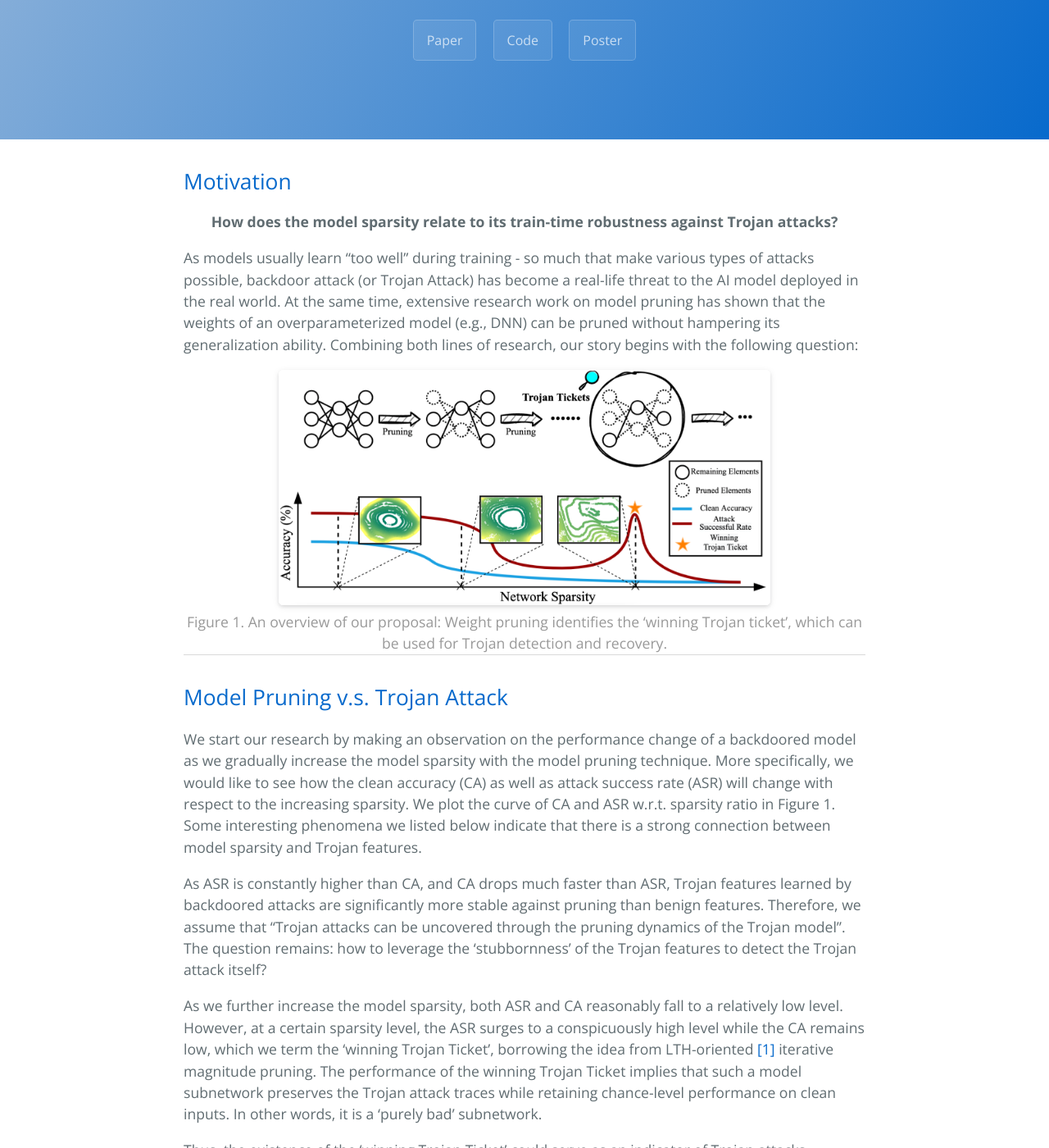
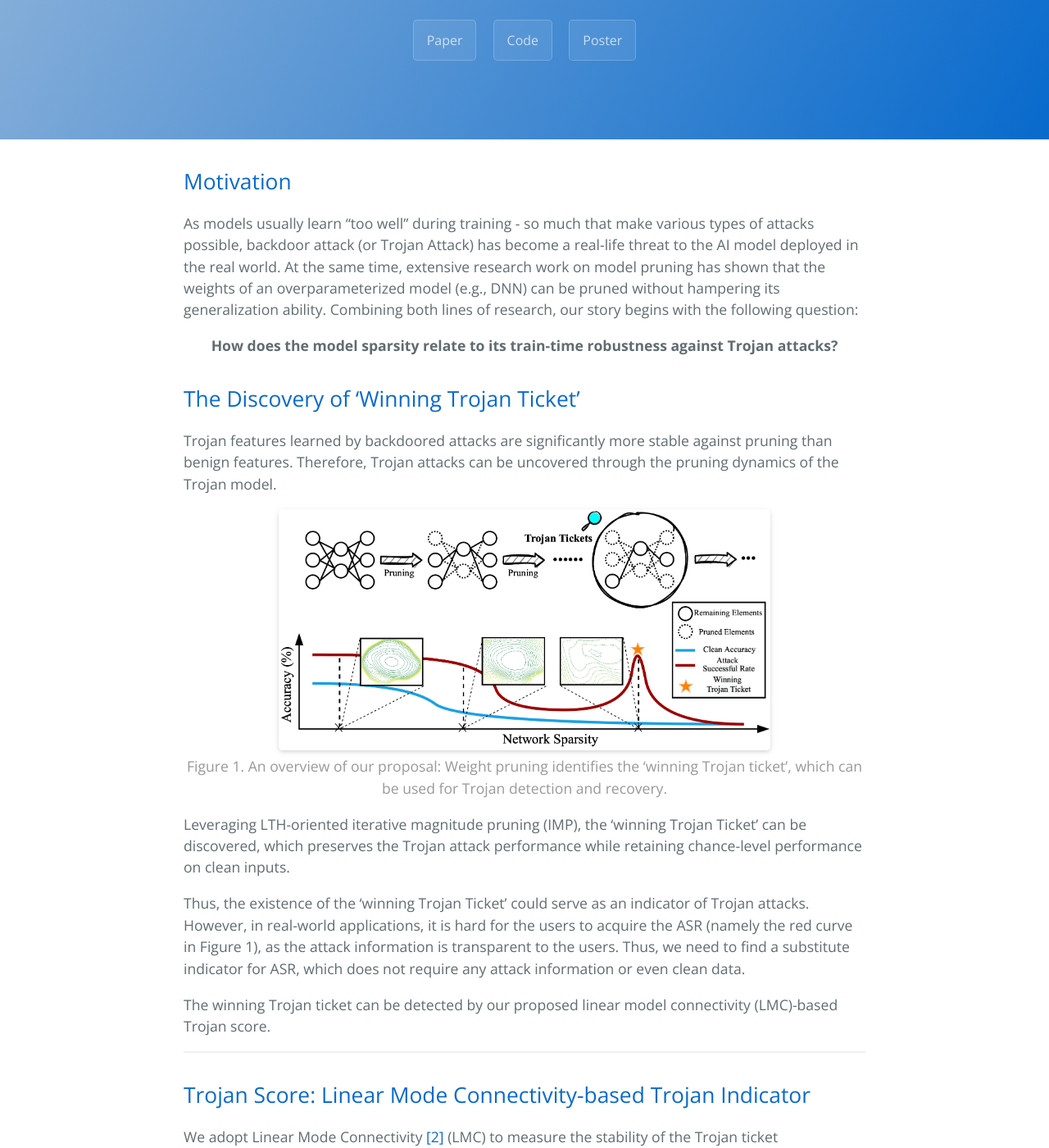
Before and after one commit to InnocentHotDog/test_post, a Jekyll site: the page built from posts/backdoor_cvpr22.md, in a window 1280 px wide and 1400 px high, scrolled down 461 px. Shown: the whole window at 82% size. Built offline with Jekyll 4.4.1, drawn with Linux system fonts in a browser that asks for light colours; formulas are drawn with MathJax 3; a script that is not in the unit is left out; some of the changed text lies outside the part shown.

Commit message:
refactor

````diff
--- a/_layouts/paper.html
+++ b/_layouts/paper.html
@@ -2,7 +2,7 @@
 <html lang="{{ site.lang | default: "en-US" }}">
   <head>
 
-
+    <link rel="shortcut icon" type="image/x-icon" href="{{ site.url }}{{ site.baseurl }}/images/favicon.ico">
     <link rel="preconnect" href="https://fonts.gstatic.com">
     <link rel="preload" href="https://fonts.googleapis.com/css?family=Open+Sans:400,700&display=swap" as="style" type="text/css" crossorigin>
     <meta name="viewport" content="width=device-width, initial-scale=1">
@@ -37,14 +37,12 @@
 
       <footer class="site-footer">
         <center>
-            {% if page.maintainer %}
+              <script type="text/javascript" id="clstr_globe" src="//clustrmaps.com/globe.js?w=150&d=TYai0XCoTewd2PjwgwCME3t_ufoIcL1VJH0Y31jPsAA"></script>
+              <br>
+              <br>
+              {% if page.maintainer %}
             <span class="site-footer-credits">This page is maintained by @{{page.maintainer}}. &copy; Copyright 2022 OPTML</span>
             {% endif %}
-            <br>
-            <br>
-              <center>
-                <script type="text/javascript" id="clstr_globe" src="//clustrmaps.com/globe.js?w=150&d=TYai0XCoTewd2PjwgwCME3t_ufoIcL1VJH0Y31jPsAA"></script>
-              </center>
         </center>
       </footer>
     </main>
--- a/posts/backdoor_cvpr22.md
+++ b/posts/backdoor_cvpr22.md
@@ -18,6 +18,8 @@ paper: "https://www.google.com"
 
 ## Motivation
 
+As models usually learn "too well" during training - so much that make various types of attacks possible, backdoor attack (or Trojan Attack) has become a real-life threat to the AI model deployed in the real world. At the same time, extensive research work on model pruning has shown that the weights of an overparameterized model (e.g., DNN) can be pruned without hampering its generalization ability. Combining both lines of research, our story begins with the following question:
+
 <center>
 <b>
 
@@ -26,54 +28,98 @@ How does the model sparsity relate to its train-time robustness against Trojan a
 </b>
 </center>
 
-As models usually learn "too well" during training - so much that make various types of attacks possible, backdoor attack (or Trojan Attack) has become a real-life threat to the AI model deployed in the real world. At the same time, extensive research work on model pruning has shown that the weights of an overparameterized model (e.g., DNN) can be pruned without hampering its generalization ability. Combining both lines of research, our story begins with the following question:
+## The Discovery of 'Winning Trojan Ticket'
+
+Trojan features learned by backdoored attacks are significantly more stable against pruning than benign features. Therefore, Trojan attacks can be uncovered through the pruning dynamics of the Trojan model.
 
 <center>
     <img style="border-radius: 0.3125em;
     box-shadow: 0 2px 4px 0 rgba(34,36,38,.12),0 2px 10px 0 rgba(34,36,38,.08);"
     src="{{ site.url }}{{ site.baseurl }}/images/postpic/backdoor_cvpr22/overview.png" width="600">
     <br>
-    <div style="color:orange; border-bottom: 1px solid #d9d9d9;
+    <div style="color:orange;
     display: inline-block;
-    color: #999; font-size:18px；
+    color: #999; font-size:16px；
     padding: 2px;">Figure 1. An overview of our proposal: Weight pruning identifies the ‘winning Trojan ticket’, which can be used for Trojan detection and recovery.</div>
 </center>
 
-## Model Pruning v.s. Trojan Attack
-
-We start our research by making an observation on the performance change of a backdoored model as we gradually increase the model sparsity with the model pruning technique. More specifically, we would like to see how the clean accuracy (CA) as well as attack success rate (ASR) will change with respect to the increasing sparsity. We plot the curve of CA and ASR w.r.t. sparsity ratio in Figure 1. Some interesting phenomena we listed below indicate that there is a strong connection between model sparsity and Trojan features.
-
-As ASR is constantly higher than CA, and CA drops much faster than ASR, Trojan features learned by backdoored attacks are significantly more stable against pruning than benign features. Therefore, we assume that "Trojan attacks can be uncovered through the pruning dynamics of the Trojan model". The question remains: how to leverage the 'stubbornness' of the Trojan features to detect the Trojan attack itself?
-
-As we further increase the model sparsity, both ASR and CA reasonably fall to a relatively low level. However, at a certain sparsity level, the ASR surges to a conspicuously high level while the CA remains low, which we term the 'winning Trojan Ticket', borrowing the idea from LTH-oriented [\[1\]](#refer-anchor-1) iterative magnitude pruning. The performance of the winning Trojan Ticket implies that such a model subnetwork preserves the Trojan attack traces while retaining chance-level performance on clean inputs. In other words, it is a 'purely bad' subnetwork.
+Leveraging LTH-oriented iterative magnitude pruning (IMP), the ‘winning Trojan Ticket’ can be discovered, which preserves the Trojan attack performance while retaining chance-level performance on clean inputs.
 
 Thus, the existence of the 'winning Trojan Ticket' could serve as an indicator of Trojan attacks. However, in real-world applications, it is hard for the users to acquire the ASR (namely the red curve in Figure 1), as the attack information is transparent to the users. Thus, we need to find a substitute indicator for ASR, which does not require any attack information or even clean data.
+
+The winning Trojan ticket can be detected by our proposed linear model connectivity (LMC)-based Trojan score.
 
 ---
 
 ## Trojan Score: Linear Mode Connectivity-based Trojan Indicator
 
-We adopt Linear Mode Connectivity [\[2\]](#refer-anchor-2) (LMC) to measure the stability of the Trojan ticket
+We adopt Linear Mode Connectivity [\[2\]](#refer-anchor-2) (LMC) to measure the stability of the Trojan ticket $$\phi := (m \odot \theta)$$ v.s. the $$k$$-step finetuned Trojan ticket $$\phi := (m \odot \theta^{(k)})$$.
+
+We define the Trojan Score as
 
 $$
     \mathcal{S}_{Trojan} = \max_{\alpha \in [0, 1]} \mathcal{E} (\alpha \phi - (1 - \alpha)\phi_{k}) - \frac{\mathcal{\phi} - \mathcal{\phi_k}}{2}
 $$
 
+where the first term denotes LMC and the second term an error baseline. $$\mathcal{E}(\phi)$$ denotes the training error of the model $$\phi$$.
+
+A sparse network with the peak Trojan Score maintains the highest ASR in the extreme pruning regime and is termed as the Winning Trojan Ticket.
+
+
+<center>
+    <img style="border-radius: 0.3125em;
+    box-shadow: 0 2px 4px 0 rgba(34,36,38,.12),0 2px 10px 0 rgba(34,36,38,.08);"
+    src="{{ site.url }}{{ site.baseurl }}/images/postpic/backdoor_cvpr22/pruning_dynamic.png" width="600">
+    <br>
+    <div style="color:orange;
+    display: inline-block;
+    color: #999; font-size:16px；
+    padding: 2px;">Figure 2. The pruning dynamics of Trojan ticket (dash line) and 10-step finetuned ticket (solid line) on CIFAR-10 with ResNet-20 and gray-scale backdoor trigger. For comparison, the Trojan score is also reported.</div>
+</center>
+
+---
+
+## Trigger Reverse Engineer across Different Datasets, Models, and Trojan Types
+
+<center>
+    <img style="border-radius: 0.3125em;
+    box-shadow: 0 2px 4px 0 rgba(34,36,38,.12),0 2px 10px 0 rgba(34,36,38,.08);"
+    src="{{ site.url }}{{ site.baseurl }}/images/postpic/backdoor_cvpr22/trigger_l1_norm.png" width="1000">
+    <br>
+    <div style="color:orange; border-bottom: 1px solid #d9d9d9;
+    display: inline-block;
+    color: #999; font-size:16px；
+    padding: 2px;">Figure 3. The \(\ell_1\) norm values of recovered Trojan triggers for all labels. The plot title signifies network architecture, trigger type, and the images for reverse engineering on CIFAR-10. Class “1” is the true target label for Trojan attacks. Green check or red cross indicates whether the detected label (with the least \(\ell_1\) norm matches the true target label).</div>
+</center>
+
+---
+
+## Trigger Reverse Engineer
+
+<center>
+    <img style="border-radius: 0.3125em;
+    box-shadow: 0 2px 4px 0 rgba(34,36,38,.12),0 2px 10px 0 rgba(34,36,38,.08);"
+    src="{{ site.url }}{{ site.baseurl }}/images/postpic/backdoor_cvpr22/recover_trigger_poster.png" width="600">
+    <br>
+    <div style="color:orange; display: inline-block; color: #999; font-size:16px；padding: 2px;">Figure 4. Visualization of recovered Trojan trigger patterns from dense Trojan models (baseline) and winning Trojan tickets. ResNet-20s on CIFAR-10 with RGB triggers are used. The first column shows the random seed images used for trigger recovery.</div>
+</center>
+
+---
 
 ## Citation
 
 ```
 @inproceedings{chen2022quarantine,
   title = {Quarantine: Sparsity Can Uncover the Trojan Attack Trigger for Free},
-  author = {Chen*, Tianlong and Zhang*, Zhenyu and Zhang*, Yihua and Chang, Shiyu and Liu, Sijia and Wang, Zhangyang},
+  author = {Chen, Tianlong and Zhang, Zhenyu and Zhang, Yihua and Chang, Shiyu and Liu, Sijia and Wang, Zhangyang},
   booktitle = {Proceedings of the IEEE/CVF Conference on Computer Vision and Pattern Recognition},
   pages = {598--609},
   year = {2022}
 }
 ```
+---
 
-
-#### Reference
+## Reference
 
 <div id="refer-anchor-1"></div> [1] Jonathan Frankle et al. “The Lottery Ticket Hypothesis: Finding Sparse, Trainable Neural Networks.” ICLR 2019.
 
````
Also changed, not shown: _pages/home.md (+1 -1 lines), images/postpic/backdoor_cvpr22/overview.png, images/postpic/backdoor_cvpr22/pruning_dynamic.png.
